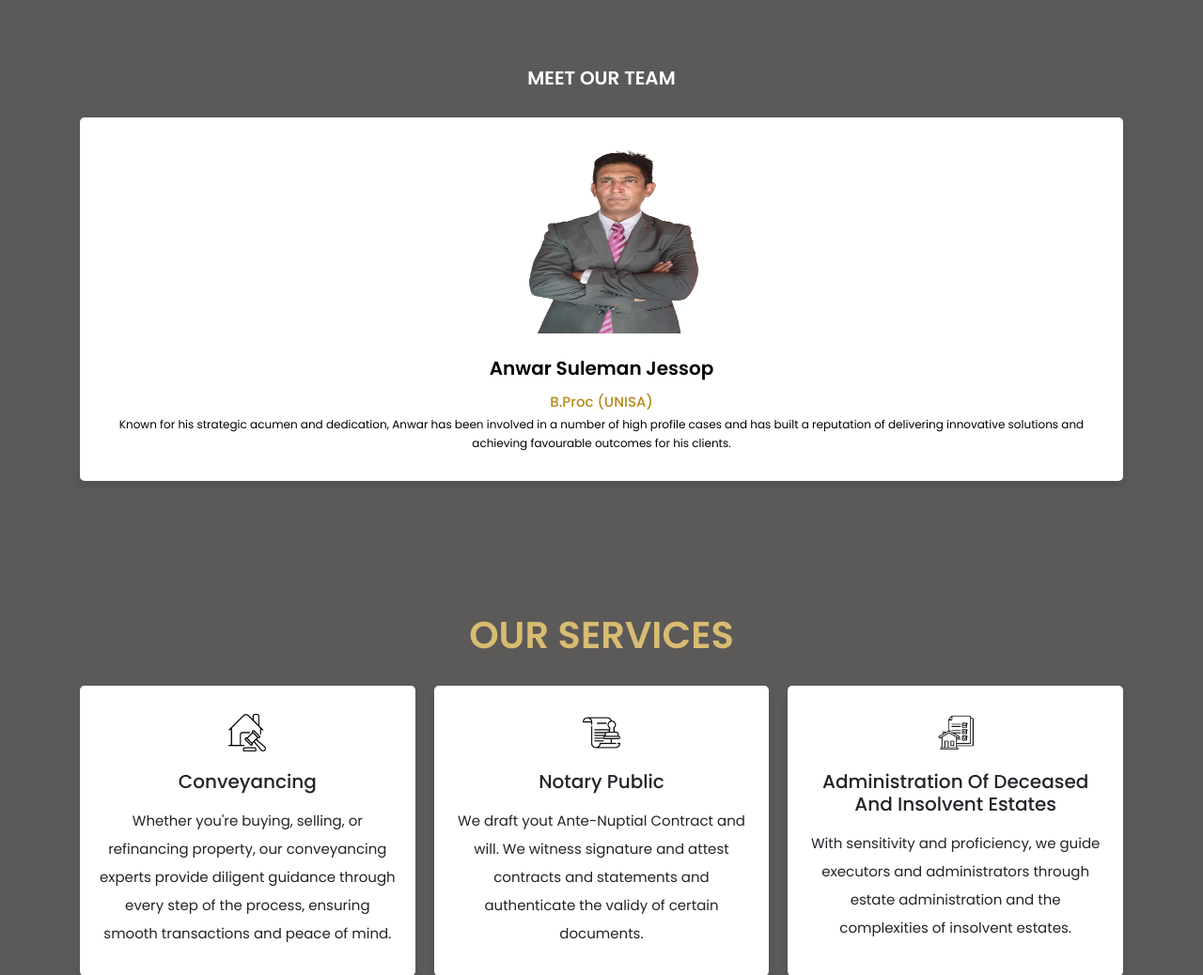
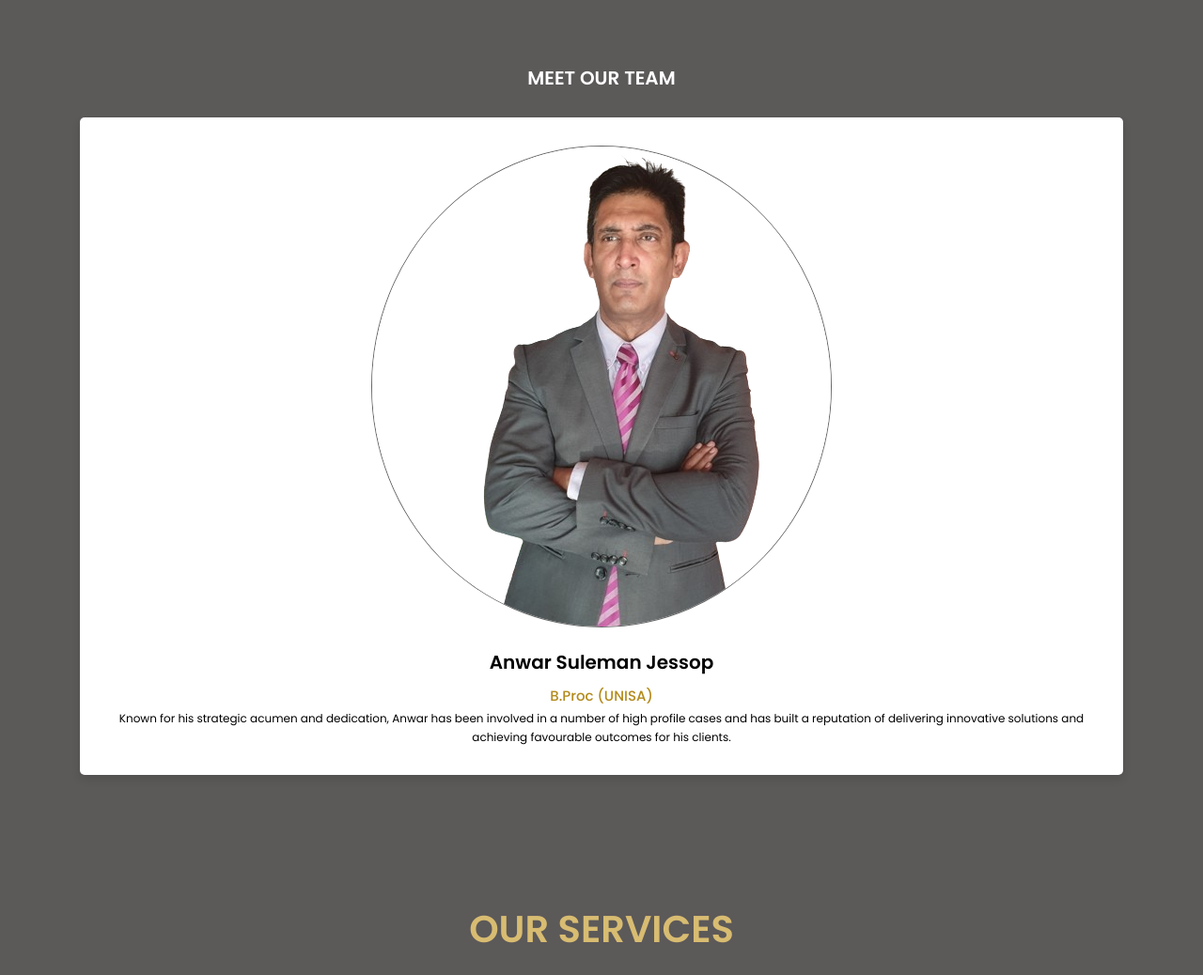
Before and after one commit to Andiswaamavuso/asjlawfirm, a PHP site: page /index.html in a window 1280 px wide. Shown: the part 1479-2517 px from the top of the page at 94% size. Run offline with PHP 8.4, Linux system fonts and the light colour scheme.

Commit message:
Update style.css

```diff
--- a/css/style.css
+++ b/css/style.css
@@ -234,10 +234,9 @@ section{
 }
 
 .process .box-container .box img{
-   height: 20rem;
-   width: 30rem;
    margin:1rem 0;
-   border-radius: 10px;
+border: 1px solid #666;
+   border-radius: 50%;
 }
 
 .process .box-container .box h3{
```
